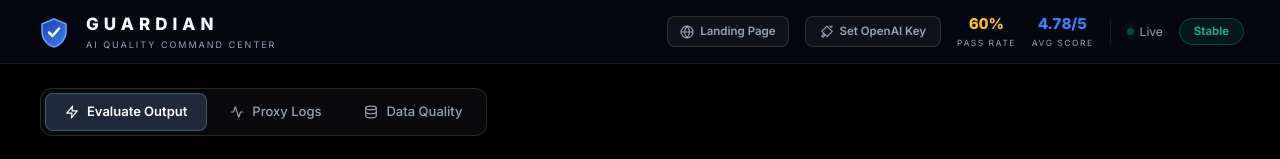
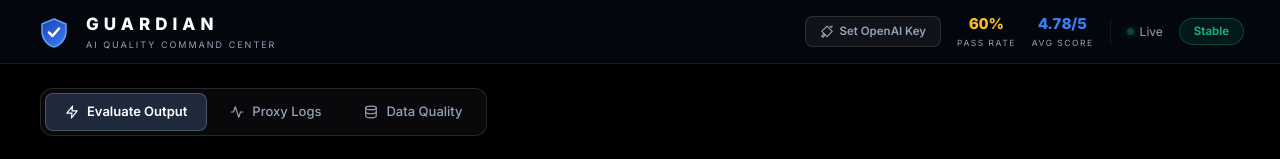
Before and after one commit to Mayank-Chaudhary-011/GUARDIAN, a React (Vite) app in the folder frontend/: page / in a window 1280 px wide. Both pictures are taken after a click on the button "Launch Command Center". Shown: the top 159 px of the page. Built offline with nearby package versions, Linux system fonts and the light colour scheme; no server answers.

Commit message:
Remove Landing Page button from dashboard header

```diff
--- a/frontend/src/components/Header.jsx
+++ b/frontend/src/components/Header.jsx
@@ -91,25 +91,6 @@
 
         {/* Right side stats & BYOK key control */}
         <div style={{ display: 'flex', alignItems: 'center', gap: 16, flexWrap: 'wrap' }}>
-          {onHome && (
-            <button
-              onClick={onHome}
-              style={{
-                display: 'flex', alignItems: 'center', gap: 6,
-                background: 'rgba(255,255,255,0.05)',
-                border: '1px solid rgba(255,255,255,0.12)',
-                color: '#94a3b8', padding: '6px 12px', borderRadius: 8,
-                fontSize: 11.5, fontWeight: 600, cursor: 'pointer'
-              }}
-            >
-              <svg width="14" height="14" viewBox="0 0 24 24" fill="none" stroke="currentColor" strokeWidth="2" strokeLinecap="round" strokeLinejoin="round">
-                <circle cx="12" cy="12" r="10"/>
-                <line x1="2" y1="12" x2="22" y2="12"/>
-                <path d="M12 2a15.3 15.3 0 0 1 4 10 15.3 15.3 0 0 1-4 10 15.3 15.3 0 0 1-4-10 15.3 15.3 0 0 1 4-10z"/>
-              </svg>
-              Landing Page
-            </button>
-          )}
           {/* BYOK API Key Button */}
           <button
             onClick={() => setShowModal(true)}
```
